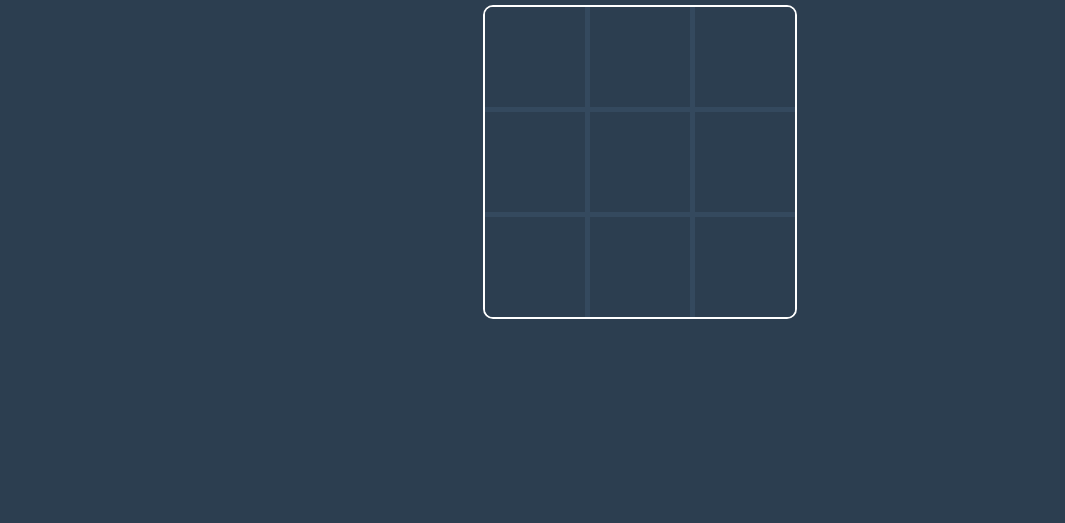
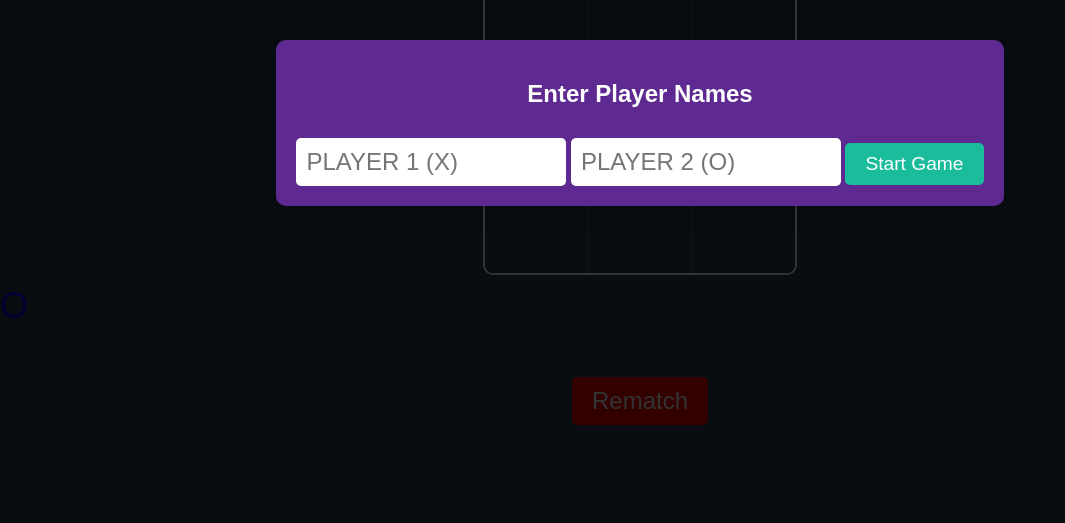
Before and after one commit to MdHunter99/Tic-Tac-Toe, a plain HTML site: page 2play.html in a window 1280 px wide. Shown: the part 277-800 px from the top of the page, without its empty margins (0-1065 px from the left). Drawn offline with Linux system fonts and the light colour scheme.

Commit message:
Update 2play.html

```diff
--- a/2play.html
+++ b/2play.html
@@ -38,7 +38,6 @@
             align-items: center;
             justify-content: center;
             background-color: #2c3e50;
-        color: #fff;
             font-size: 2.5em;
             cursor: pointer;
             transition: background-color 0.3s ease;
@@ -46,15 +45,132 @@
         .cell:hover {
             background-color: #1abc9c;
         }
+        .player-info {
+            color: #fff;
+            font-size: 1.5em;
+            margin: 10px 0;
+            width: 100%;
+            text-align: left;
+            display: flex;
+            align-items: center;
+        }
+        .player-info .symbol {
+            font-size: 1.5em;
+            margin-right: 10px;
+        }
+        .x-symbol {
+            color: red;
+        }
+        .o-symbol {
+            color: blue;
+        }
+        #result {
+            color: white;
+            font-size: 2em;
+            margin: 20px 0;
+        }
+        #rematch {
+            background-color: red;
+            color: white;
+            font-size: 1.5em;
+            padding: 10px 20px;
+            border: none;
+            border-radius: 5px;
+            cursor: pointer;
+        }
+        #rematch:hover {
+            background-color: darkred;
+        }
+        #modal {
+            display: flex;
+            flex-direction: column;
+            justify-content: center;
+            align-items: center;
+            position: fixed;
+            top: 0;
+            left: 0;
+            right: 0;
+            bottom: 0;
+            background-color: rgba(0, 0, 0, 0.8);
+            z-index: 1000;
+        }
+        #modal-content {
+            background-color: #5e2a91; /* Dark purple color */
+            padding: 20px;
+            border-radius: 10px;
+            text-align: center;
+        }
+        #nameInput, #nameInput2 {
+            margin-top: 10px;
+            padding: 10px;
+            font-size: 1.5em;
+            text-transform: uppercase; /* Ensure text is uppercase */
+            border: none;
+            border-radius: 5px;
+            width: 250px; /* Set fixed width for both inputs */
+        }
+        #startButton {
+            margin-top: 10px;
+            padding: 10px 20px;
+            font-size: 1.2em;
+            border: none;
+            border-radius: 5px;
+            background-color: #1abc9c;
+            color: white;
+            cursor: pointer;
+        }
     </style>
 </head>
 <body>
     <h1>Tic Tac Toe</h1>
+    <div class="player-info">
+        <span class="symbol x-symbol">X</span><strong id="player1Name"></strong>
+    </div>
     <div id="board"></div>
+    <div class="player-info">
+        <span class="symbol o-symbol">O</span><strong id="player2Name"></strong>
+    </div>
+    <div id="result"></div>
+    <button id="rematch">Rematch</button>
+
+    <div id="modal">
+        <div id="modal-content">
+            <h2 style="color: white;">Enter Player Names</h2>
+            <input type="text" id="nameInput" placeholder="Player 1 (X)" required>
+            <input type="text" id="nameInput2" placeholder="Player 2 (O)" required>
+            <button id="startButton">Start Game</button>
+        </div>
+    </div>
+
     <script>
         const board = document.getElementById('board');
+        const player1Name = document.getElementById('player1Name');
+        const player2Name = document.getElementById('player2Name');
+        const resultDiv = document.getElementById('result');
+        const rematchButton = document.getElementById('rematch');
+        const modal = document.getElementById('modal');
+        const nameInput = document.getElementById('nameInput');
+        const nameInput2 = document.getElementById('nameInput2');
+        const startButton = document.getElementById('startButton');
         let currentPlayer = 'X';
         let gameBoard = ['', '', '', '', '', '', '', '', ''];
+        let player1, player2;
+
+        // Show modal for player names
+        modal.style.display = 'flex';
+
+        startButton.addEventListener('click', () => {
+            player1 = nameInput.value.trim();
+            player2 = nameInput2.value.trim();
+            if (player1 && player2) {
+                player1Name.textContent = player1;
+                player2Name.textContent = player2;
+                modal.style.display = 'none';
+                renderBoard();
+            } else {
+                alert("Please enter valid names for both players.");
+            }
+        });
 
         function renderBoard() {
             board.innerHTML = '';
@@ -62,21 +178,27 @@
                 const cellDiv = document.createElement('div');
                 cellDiv.classList.add('cell');
                 cellDiv.textContent = cell;
+
+                // Set color based on player
+                if (cell === 'X') {
+                    cellDiv.style.color = 'red';
+                } else if (cell === 'O') {
+                    cellDiv.style.color = 'blue';
+                }
+
                 cellDiv.addEventListener('click', () => cellClicked(index));
                 board.appendChild(cellDiv);
             });
         }
 
         function cellClicked(index) {
-        if (gameBoard[index] === '') {
+            if (gameBoard[index] === '' && !checkWinner('X') && !checkWinner('O')) {
                 gameBoard[index] = currentPlayer;
                 renderBoard();
                 if (checkWinner(currentPlayer)) {
-                alert(`${currentPlayer} wins!`);
-                resetGame();
+                    showResult(`${currentPlayer === 'X' ? player1 : player2} wins!`);
                 } else if (gameBoard.every(cell => cell !== '')) {
-                alert("It's a draw!");
-                resetGame();
+                    showResult("It's a draw!");
                 } else {
                     currentPlayer = currentPlayer === 'X' ? 'O' : 'X';
                 }
@@ -94,9 +216,16 @@
             );
         }
 
+        function showResult(message) {
+            resultDiv.textContent = message;
+        }
+
+        rematchButton.addEventListener('click', resetGame);
+
         function resetGame() {
             gameBoard = ['', '', '', '', '', '', '', '', ''];
             currentPlayer = 'X';
+            resultDiv.textContent = '';
             renderBoard();
         }
 
```
Lines whose indentation alone changed are shown as unchanged.
